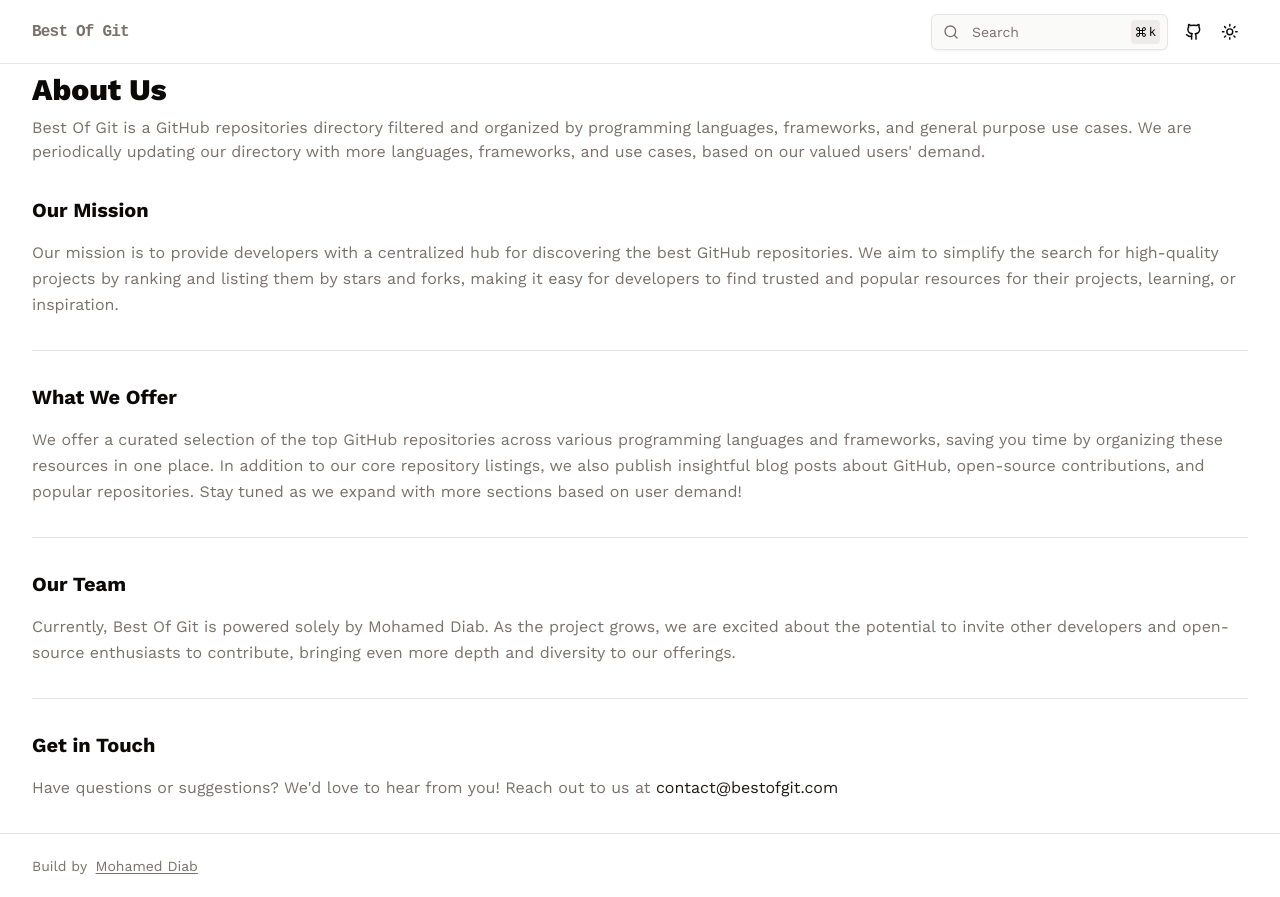
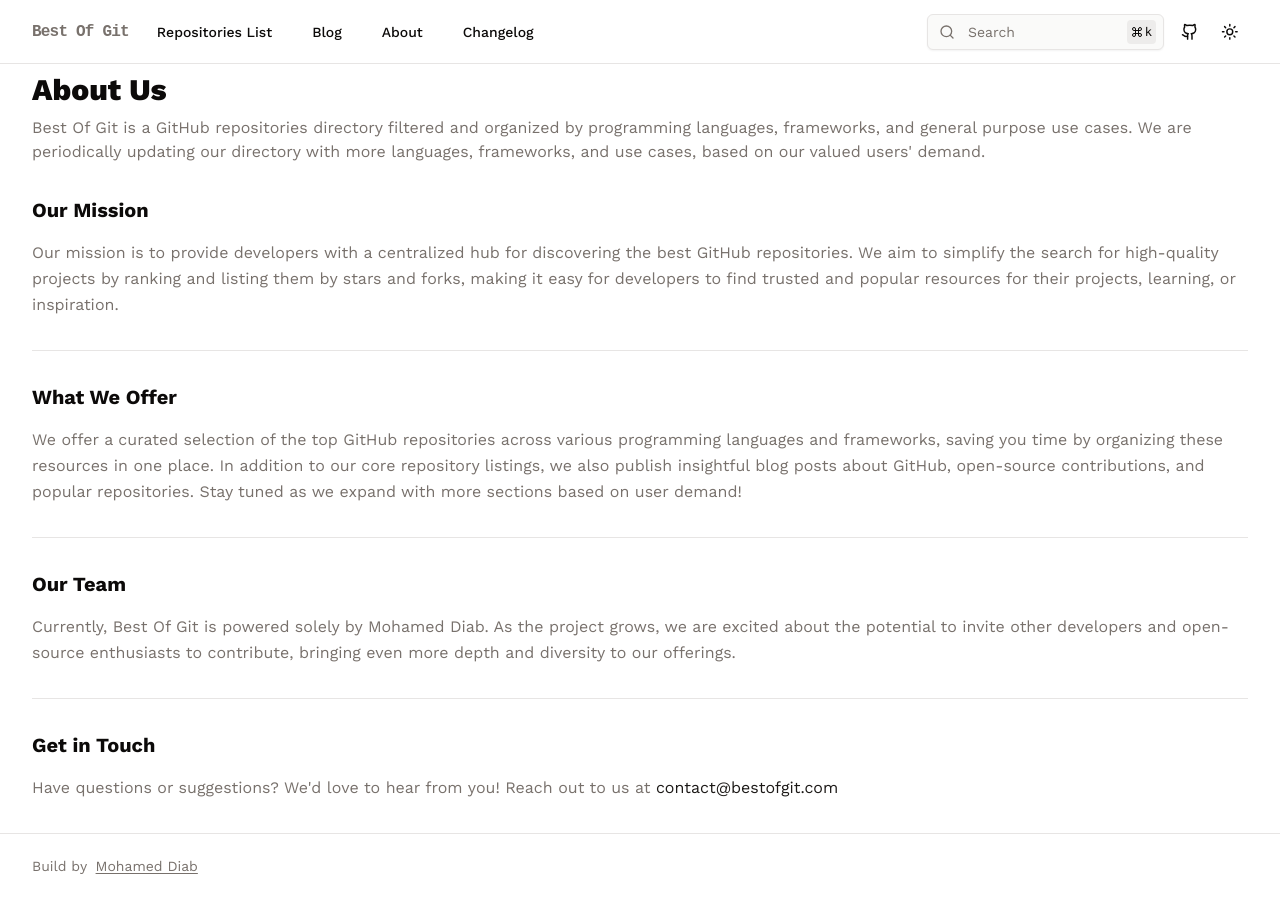
Before and after one commit to crfdiab/bestofgit, a Next.js app: page /about-us in a window 1280 px wide. Built offline with nearby package versions, Linux system fonts and the light colour scheme.

Commit message:
Fixed Navigation

```diff
--- a/components/navbar.tsx
+++ b/components/navbar.tsx
@@ -30,20 +30,34 @@
 export function Navbar() {
   return (
     <nav className="w-full border-b h-16 sticky top-0 z-50 bg-background">
-      <div className="sm:container mx-auto w-[95vw] h-full flex items-center justify-between md:gap-2">
-        <div className="flex items-center gap-5">
+      <div className="sm:container mx-auto w-[95vw] h-full flex items-center justify-between">
+        <div className="flex items-center gap-4">
           <SheetLeftbar />
-          <div className="flex items-center gap-6">
+          <div className="flex items-center gap-4">
             <div className="sm:flex hidden">
               <Logo />
+            </div>
+            <div className="hidden md:flex items-center gap-4">
+              {NAVLINKS.map((item) => (
+                <Link
+                  key={item.href}
+                  href={item.href}
+                  className={buttonVariants({
+                    variant: "ghost",
+                    size: "sm",
+                    className: "px-3"
+                  })}
+                >
+                  {item.title}
+                </Link>
+              ))}
             </div>
           </div>
         </div>
 
-        <div className="flex items-center gap-3">
         <div className="flex items-center gap-2">
           <Search />
-            <div className="flex ml-2.5 sm:ml-0">
+          <div className="flex items-center gap-1">
             <Link
               href="https://github.com/crfdiab/bestofgit"
               className={buttonVariants({ variant: "ghost", size: "icon" })}
@@ -51,7 +65,6 @@
               <GithubIcon className="h-[1.1rem] w-[1.1rem]" />
             </Link>
             <ModeToggle />
-            </div>
           </div>
         </div>
       </div>
```
Lines whose indentation alone changed are shown as unchanged.
